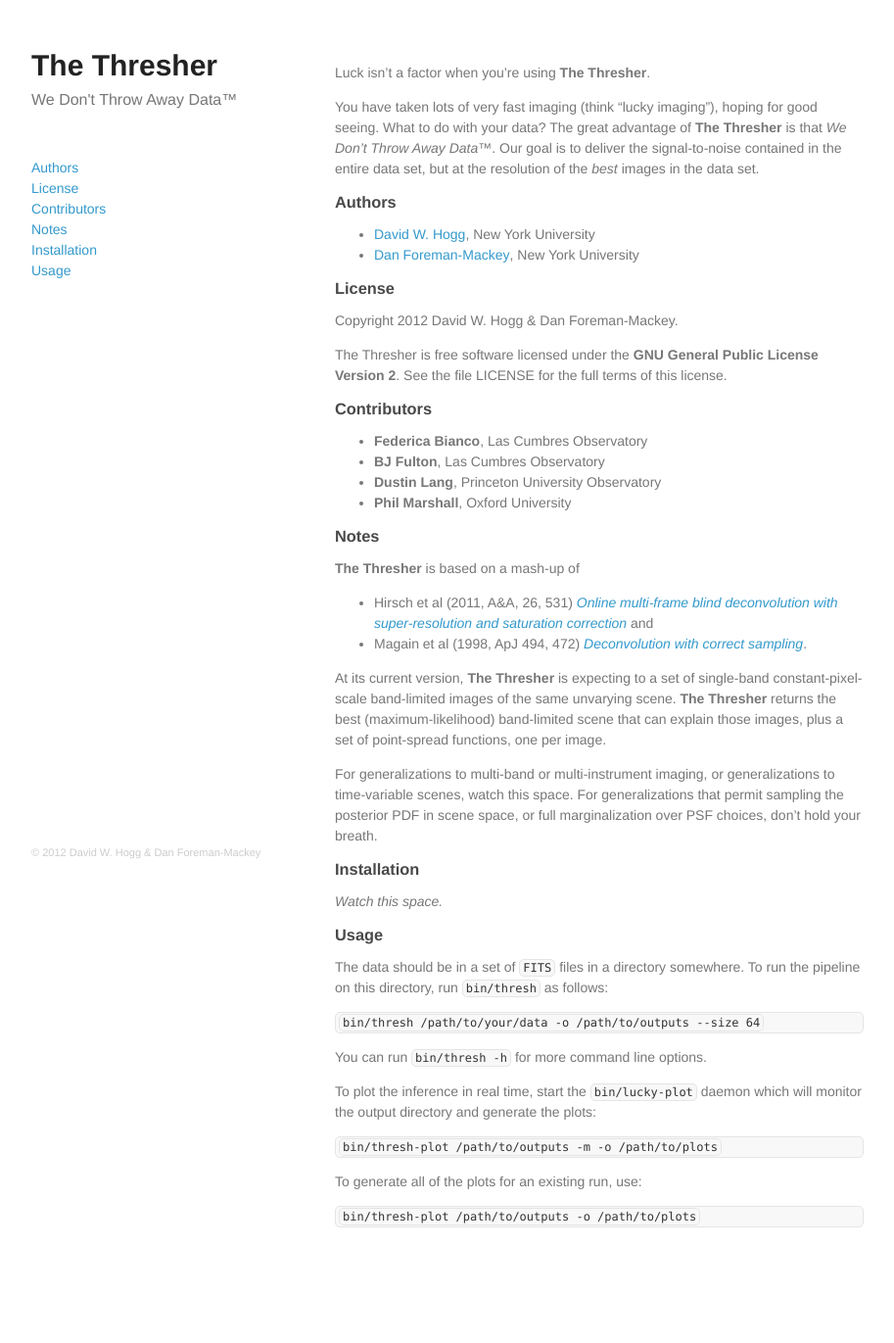
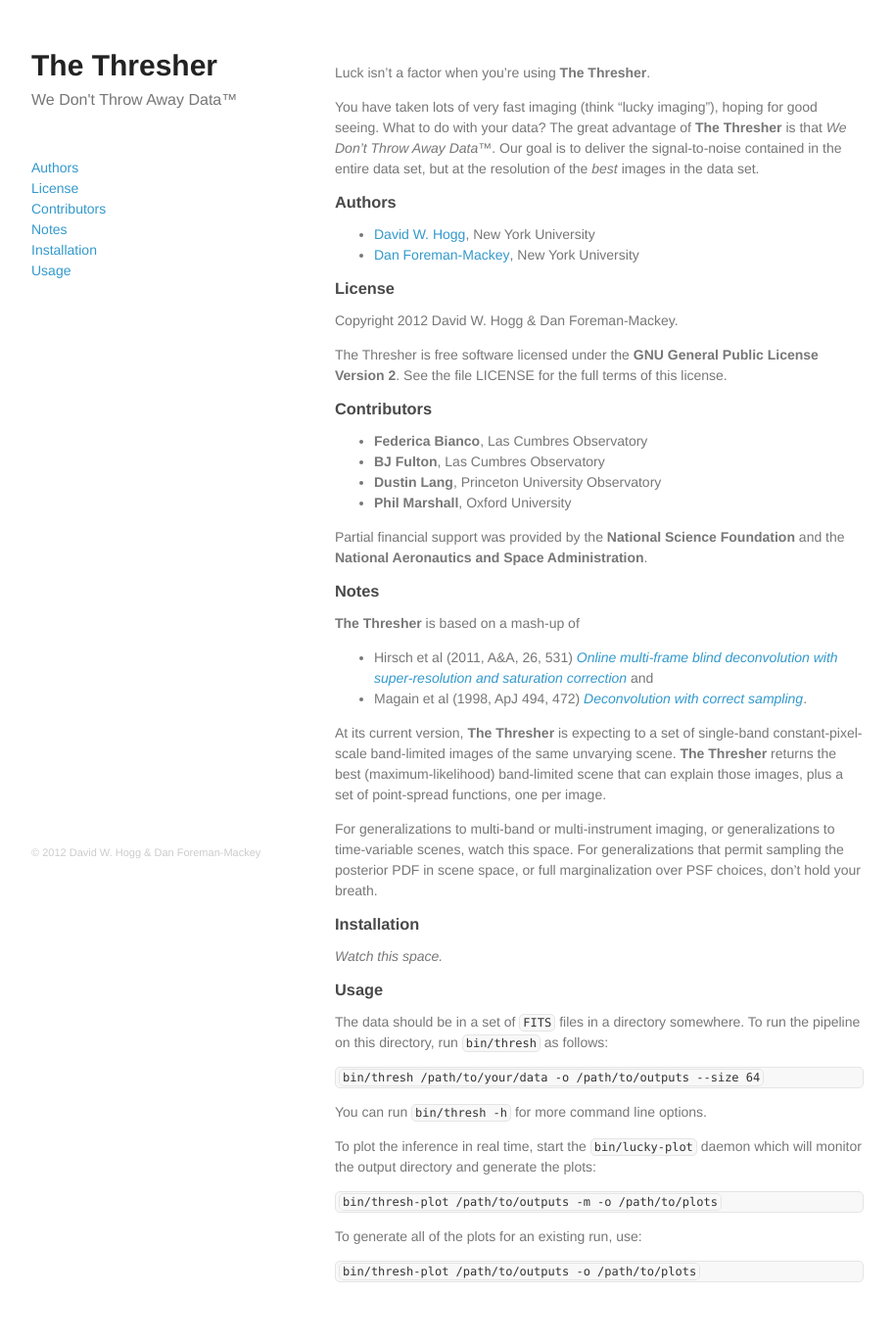
Before and after one commit to davidwhogg/TheThresher, a Jekyll site: the page built from index.md, in a window 1280 px wide. Shown: the whole page at 98% size, without its empty margins (183-1096 px from the left). Built offline with Jekyll 4.4.1, drawn with Linux system fonts in a browser that asks for light colours; before the commit the page ends 1315 px from its top, so only the background shows below that.

Commit message:
funding agencies

```diff
--- a/index.md
+++ b/index.md
@@ -30,6 +30,10 @@ license.
 - **BJ Fulton**, Las Cumbres Observatory
 - **Dustin Lang**, Princeton University Observatory
 - **Phil Marshall**, Oxford University
+
+Partial financial support was provided by the
+**National Science Foundation** and the
+**National Aeronautics and Space Administration**.
 
 ### Notes
 
```
